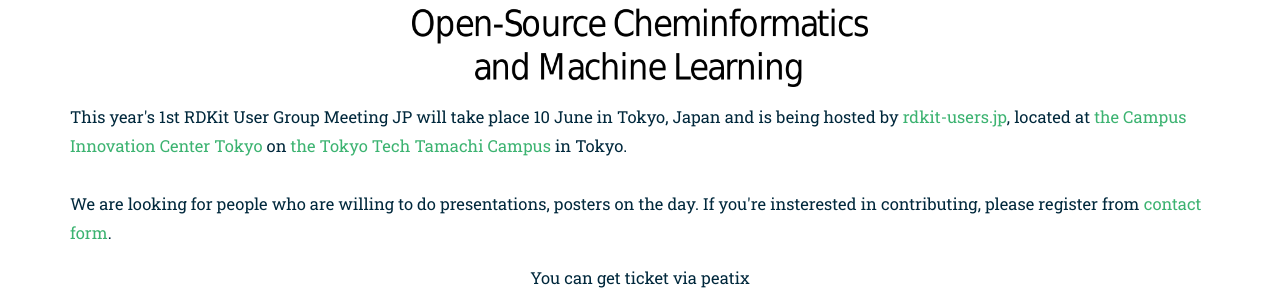
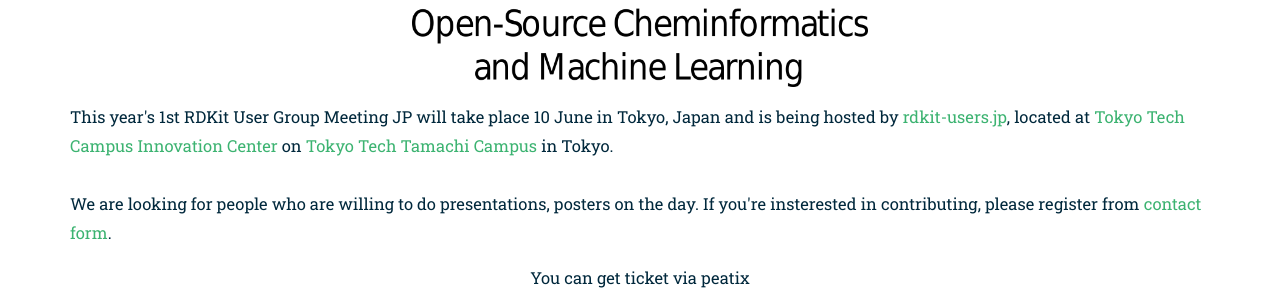
Before and after one commit to rdkit-users-jp/UGMJP2020, a Jekyll site: the page built from index.html, in a window 1280 px wide and 900 px high, scrolled down 1374 px. Shown: the part 154-454 px from the top of the window. Built offline with Jekyll 4.4.1, drawn with Linux system fonts in a browser that asks for light colours; some web fonts are replaced.

Commit message:
Update venue names

```diff
--- a/_includes/2017_data/intro.html
+++ b/_includes/2017_data/intro.html
@@ -17,9 +17,9 @@
                 This year's 1st RDKit User Group Meeting JP will take place 10 June in Tokyo, Japan and is being
                 hosted by <a href="http://rdkit-users.jp/" target="_blank" rel="noopener noreferrer">rdkit-users.jp</a>,
                 located at <a href="https://www.titech.ac.jp/english/maps/tamachi/" target="_blank"
-                    rel="noopener noreferrer">the
-                    Campus Innovation Center Tokyo</a> on <a href="https://www.titech.ac.jp/english/maps/#tamachi"
-                    target="_blank" rel="noopener noreferrer">the Tokyo Tech Tamachi Campus</a> in
+                    rel="noopener noreferrer">
+                    Tokyo Tech Campus Innovation Center</a> on <a href="https://www.titech.ac.jp/english/maps/#tamachi"
+                    target="_blank" rel="noopener noreferrer">Tokyo Tech Tamachi Campus</a> in
                 Tokyo.<br><br>
 
                 We are looking for people who are willing to do presentations, posters on the day. If you're
```
